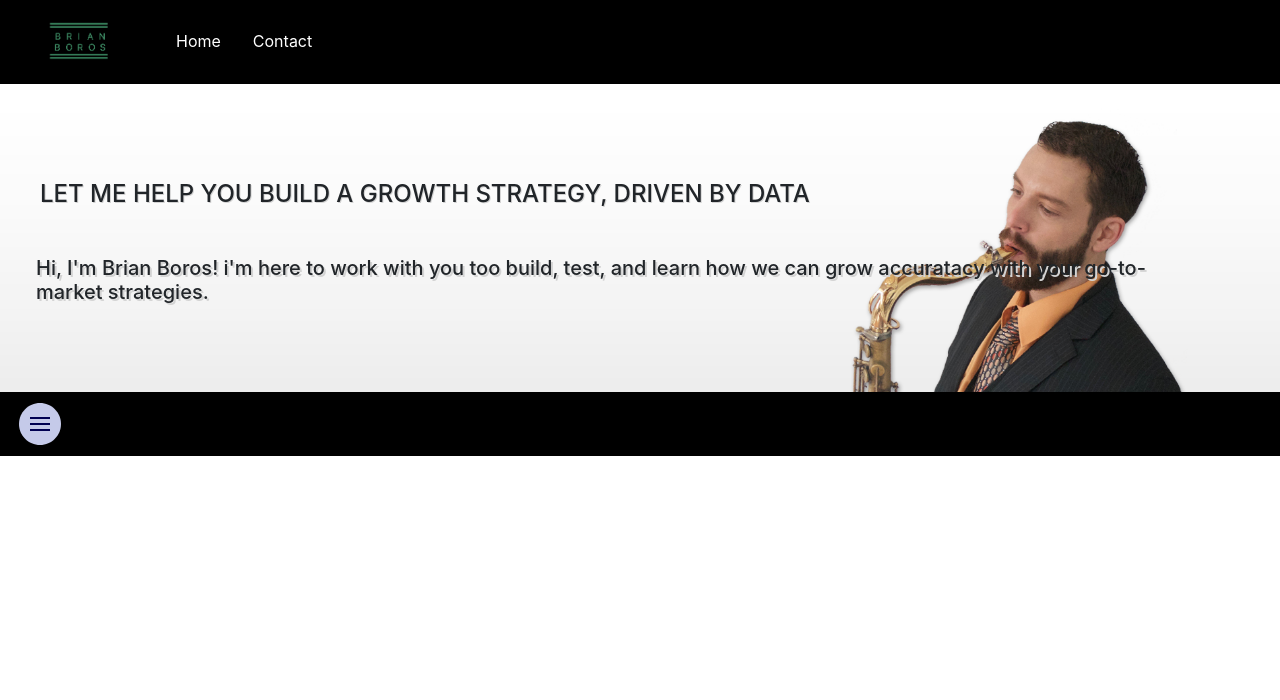
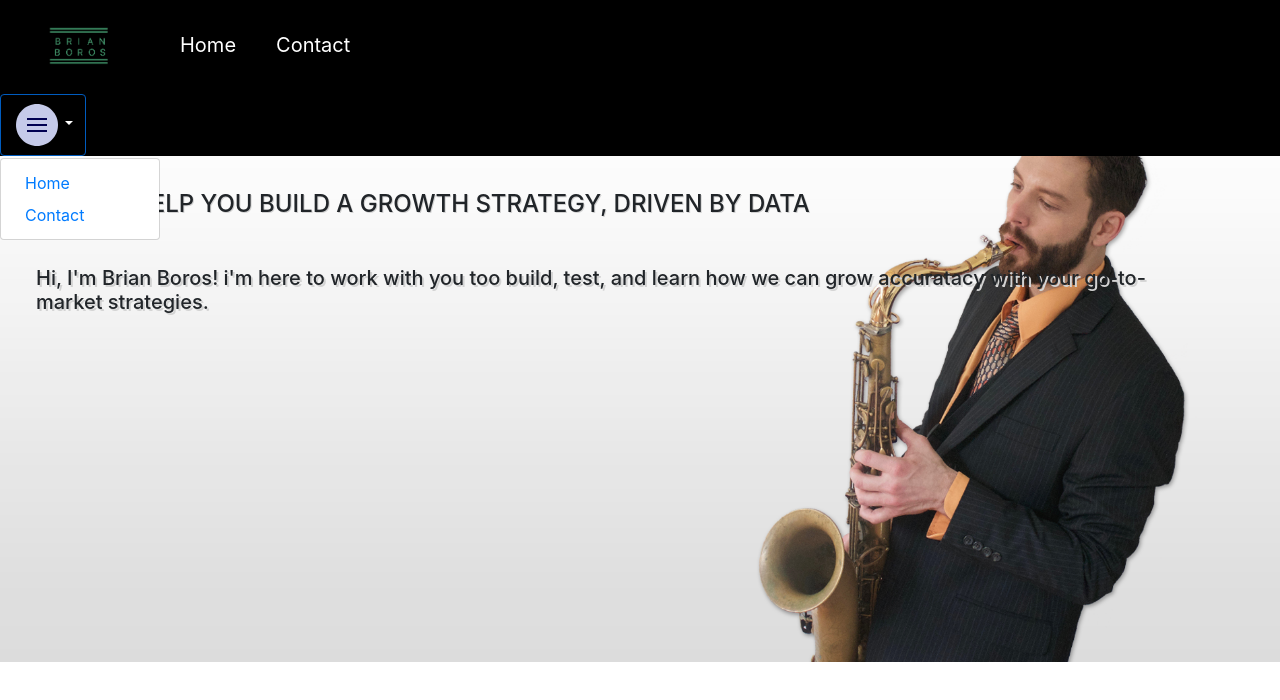
Before and after one commit to brianboros7/brian-boros-web, a React (Create React App) app: page / in a window 1280 px wide. Shown: the top 700 px of the page. Built offline with nearby package versions, Linux system fonts and the light colour scheme.

Commit message:
did come refactoring for bootstrap components, plus added boostrap to my index.js, and trying to use content over an image tha tisn't a background, but it's currently not working

```diff
--- a/src/components/menu/NavBar.js
+++ b/src/components/menu/NavBar.js
@@ -1,24 +1,22 @@
 import React from 'react';
 import {Link} from 'react-router-dom';
-import './style.scss'
+import './style.scss';
+import {Navbar} from 'react-bootstrap';
 import logo from '../../assets/images/bsblogo.png';
 
 
 function NavBar() {
-    const logoImage = [{id: "1", src: logo, alt: "Brian S. Boros Logo"}]
 
     return(
-        <nav className="navbar">
-            <nav className="navigation">
+        <Navbar className="navigation">
+            <Navbar.Brand>
                 <Link to="/" className="navbar-brand logo">
-                    {logoImage.map((logo) => (
-                        <img key={logo.id} src={logo.src} alt={logo.alt} />
-                    ))}
+                    <img src={logo} alt="logo" />
                 </Link>
                 <Link to="/" className="nav-item">Home</Link>
                 <Link to="/contact" className="nav-item">Contact</Link>
-            </nav>
-        </nav>
+            </Navbar.Brand>
+        </Navbar>
     )
 }
 
--- a/src/components/menu/NavBurger.js
+++ b/src/components/menu/NavBurger.js
@@ -1,26 +1,24 @@
 import React from 'react';
-import {Navbar, Nav, NavDropdown} from 'react-bootstrap';
+import {Link} from 'react-router-dom';
+import {Dropdown} from 'react-bootstrap';
 import burgerIcon from './../../assets/images/burger-menu.svg';
 
 function NavBurger() {
 
     return(
-        <Navbar expand="lg">
-            <Navbar.Toggle aria-controls="responsive-navbar-nav" />
-            <img src={burgerIcon} alt="" />
-            <Navbar.Collapse id="basic-navbar-nav">
-                <Nav className="mr.auto">
-                    <NavDropdown title="dropdown" id="basic-nav-dropdown">
-                        <NavDropdown.Item>
-                            <Nav.Link to="/">Home</Nav.Link>
-                        </NavDropdown.Item>
-                        <NavDropdown.Item>
-                            <Nav.Link to="/contact">Contact</Nav.Link>
-                        </NavDropdown.Item>
-                    </NavDropdown>
-                </Nav>
-            </Navbar.Collapse>
-        </Navbar>
+        <Dropdown id="burger-icon" className="burger-icon" show>
+             <Dropdown.Toggle id="burger-toggler" className="burger-toggler">
+                <img src={burgerIcon} alt="" />
+                <Dropdown.Menu>
+                    <Dropdown.Item>
+                        <Link to="/">Home</Link>
+                    </Dropdown.Item>
+                    <Dropdown.Item>
+                        <Link to="/contact">Contact</Link>
+                    </Dropdown.Item>
+                </Dropdown.Menu>
+            </Dropdown.Toggle>
+        </Dropdown>
     )
 }
 
--- a/src/components/menu/style.scss
+++ b/src/components/menu/style.scss
@@ -9,8 +9,11 @@
     text-decoration-style: none;
     color: white;
 }
-.nav-item:hover, dropdown-item:hover {
+.nav-item:hover {
     color: gold;
 }
 
 /* Burger Nav */
+#burger-icon, #burger-toggler {
+    background-color: black;
+}
--- a/src/index.js
+++ b/src/index.js
@@ -3,6 +3,7 @@ import ReactDOM from 'react-dom';
 import './styles/index.css';
 import App from './App';
 import './custom.scss';
+import 'bootstrap/dist/css/bootstrap.min.css';
 import * as serviceWorker from './serviceWorker';
 
 ReactDOM.render(
--- a/src/pages/landing/Home.js
+++ b/src/pages/landing/Home.js
@@ -7,8 +7,8 @@ function Home() {
     return(
         <section className="home">
             <div className="home-main">
-
-                <div className="home-main-banner" style={{ backgroundImage:`url(${homeBanner})`}} alt="Brian S. Boros in a suit playing Saxophone" >
+                <div className="home-main-banner">
+                    <img src={homeBanner} alt="Brian S. Boros Play Sax" />
                     <div className="hb-content">
                         <h4>
                             let me help you build a
--- a/src/pages/landing/style.scss
+++ b/src/pages/landing/style.scss
@@ -1,12 +1,14 @@
+.home {
+    width: 100%;
+}
 
-.home-main-banner {
+.home-main-banner img {
     width: 100%;
-    height: auto;
-    background-position: center top 1rem;
-    background-repeat: no-repeat;
-    background-size: cover;
+    position: absolute;
 }
 .hb-content {
+    z-index: 100;
+    position: absolute;
     padding: 4rem 1rem;
 }
 .hb-content h4, h5 {
```
